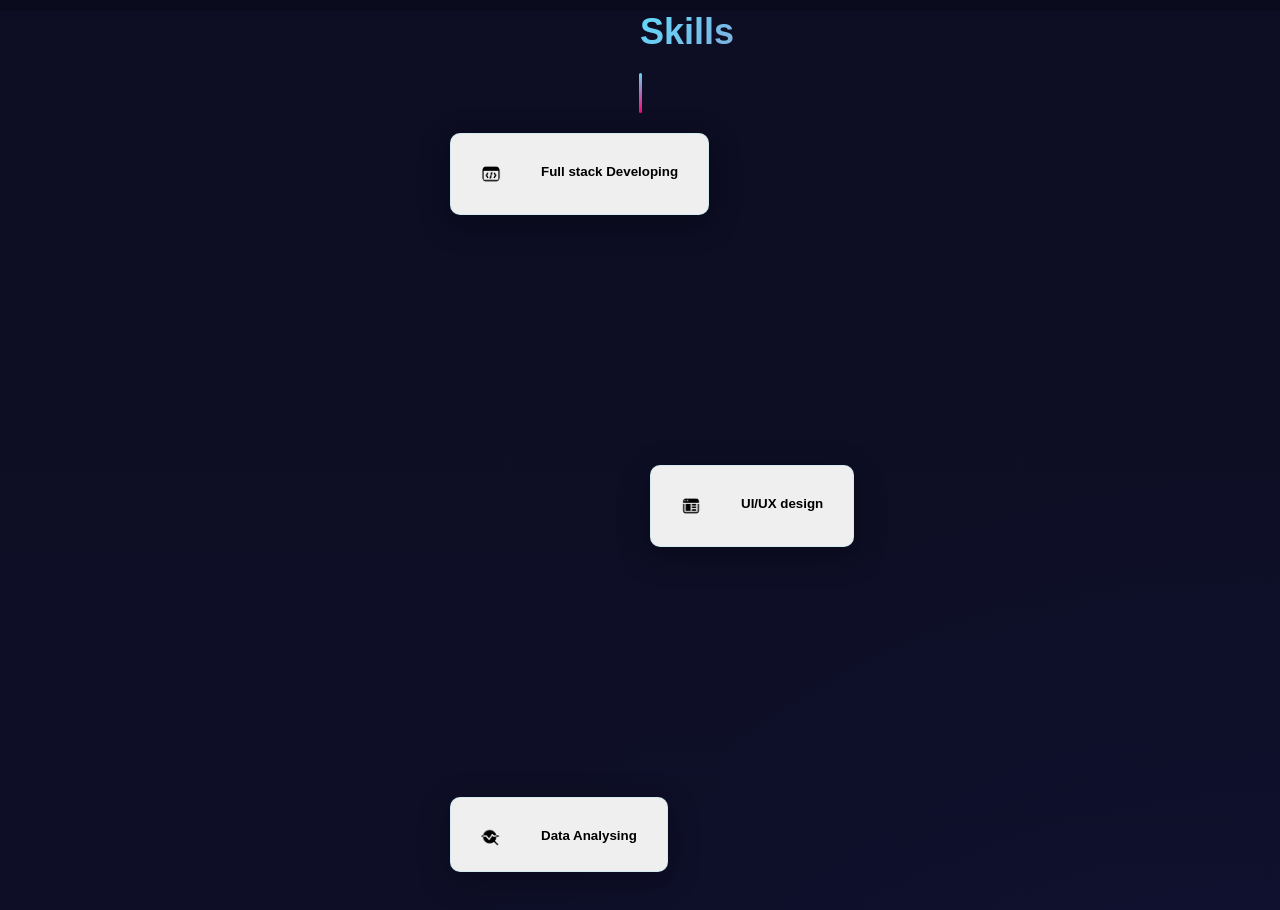
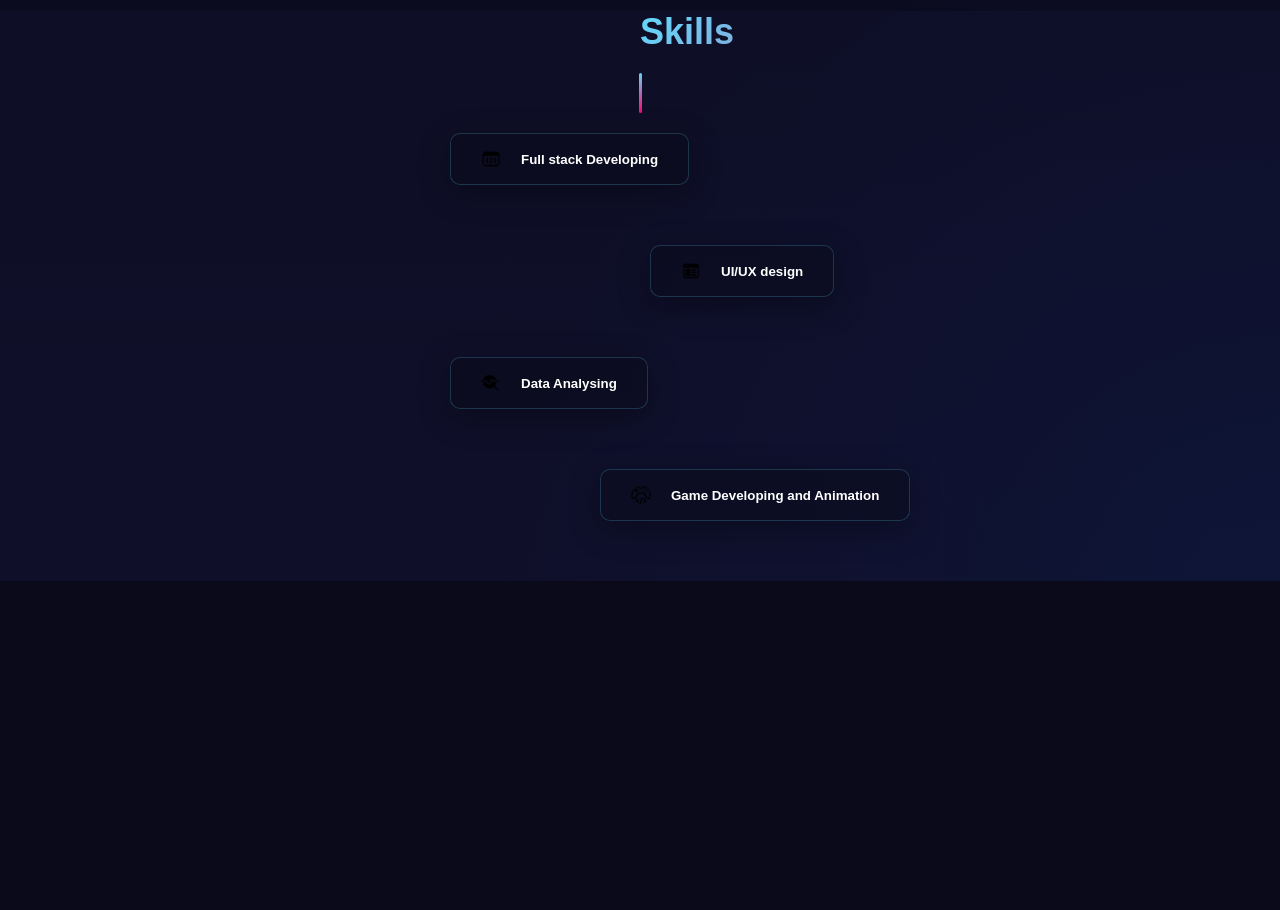
Before and after one commit to ramesh-2003-krishan/Portfolio, a React (Create React App) app in the folder portfolio/: page / in a window 1280 px wide. Shown: the part 1680-2590 px from the top of the page. After the commit the page ends 2261 px from the top, so only its background shows below. Built offline with nearby package versions, Linux system fonts and the light colour scheme.

Commit message:
skillsection:update UI

```diff
--- a/portfolio/src/pages/Home.js
+++ b/portfolio/src/pages/Home.js
@@ -3,7 +3,7 @@ import { useState, useEffect } from 'react';
 
 export default function Home() {
   const [isLightMode, setIsLightMode] = useState(false);
-  const [open,setOpen] = useState(false);
+  const [openMenu, setOpenMenu] = useState(null);
   useEffect(() => {
     const savedTheme = localStorage.getItem('theme');
     if (savedTheme === 'light') {
@@ -23,8 +23,8 @@ export default function Home() {
     }
   };
 
-  function toggleMenu(){
-    setOpen(!open);
+  function toggleMenu(menuId){
+    setOpenMenu(openMenu === menuId ? null : menuId);
   }
 
 
@@ -171,52 +171,52 @@ export default function Home() {
           </div>
           <div className="cards">
             <div>
-               <button className="cardA" onClick={toggleMenu}>
+               <button className="cardA" onClick={() => toggleMenu('A')}>
                 <img src="/logos/code.png" alt="code" className="logoo" />
                 <h4>Full stack Developing</h4>
                </button>
-              <div className={`sub-menu ${open ? "active" : ""}`}>
-                 <img src="/logos/java.svg" alt="java" className="logo" />
-                 <img src="/logos/javascript.svg" alt="javascript" className="logo" />
-                 <img src="/logos/react.png" alt="React" className="logo" />
-                 <img src="/logos/mongodb.png" alt="MongoDB" className="logo" />
-                 <img src="/logos/azure.png" alt="azure" className="logo" />
-                 <img src="/logos/spring.svg" alt="spring" className="logo" />
+              <div className={`sub-menu ${openMenu === 'A' ? "active" : ""}`}>
+                 <img src="/logos/java.svg" alt="java" className="loggo" />
+                 <img src="/logos/javascript.svg" alt="javascript" className="loggo" />
+                 <img src="/logos/react.png" alt="React" className="loggo" />
+                 <img src="/logos/mongodb.png" alt="MongoDB" className="loggo" />
+                 <img src="/logos/azure.png" alt="azure" className="loggo" />
+                 <img src="/logos/spring.svg" alt="spring" className="loggo" />
              </div>
             </div>
 
             <div >
-              <button className="cardB" onClick={toggleMenu} >
+              <button className="cardB" onClick={() => toggleMenu('B')} >
               <img src="/logos/uiux.png" alt="ui" className="logoo" />
               <h4>UI/UX design</h4>
               </button>
-               <div className={`sub-menuB ${open ? "active" : ""}`}>
-                 <img src="/logos/figma.svg" alt="Figma" className="logo" />
-                 <img src="/logos/adobe.svg" alt="adobe" className="logo" />
-                 <img src="/logos/framer.png" alt="framer" className="logo" />
+               <div className={`sub-menuB ${openMenu === 'B' ? "active" : ""}`}>
+                 <img src="/logos/figma.svg" alt="Figma" className="loggo" />
+                 <img src="/logos/adobe.svg" alt="adobe" className="loggo" />
+                 <img src="/logos/framer.png" alt="framer" className="loggo" />
              </div>
             </div>
 
             <div>
-              <button className="cardC" onClick={toggleMenu}>
+              <button className="cardC" onClick={() => toggleMenu('C')}>
               <img src="/logos/data.png" alt="data" className="logoo" />
               <h4>Data Analysing</h4>
               </button>
-              <div className={`sub-menuC ${open ? "active" : ""}`}>
-                 <img src="/logos/powerbi.png" alt="bi" className="logo" />
-                 <img src="/logos/spss.png" alt="spss" className="logo" />
+              <div className={`sub-menuC ${openMenu === 'C' ? "active" : ""}`}>
+                 <img src="/logos/powerbi.png" alt="bi" className="loggo" />
+                 <img src="/logos/spss.png" alt="spss" className="loggo" />
              </div>
             </div>
 
             <div>
-              <button className="cardD" onClick="toggleMenu()">
+              <button className="cardD" onClick={() => toggleMenu('D')}>
               <img src="/logos/gamedev.png" alt="data" className="logoo" />
               <h4>Game Developing and Animation</h4>
               </button>
-              <div className={`sub-menuD ${open ? "active" : ""}`}>
-                 <img src="/logos/unity.svg" alt="unity" className="logo" />
-                 <img src="/logos/unreal.svg" alt="unreal" className="logo" />
-                 <img src="/logos/blender.png" alt="blender" className="logo" />
+              <div className={`sub-menuD ${openMenu === 'D' ? "active" : ""}`}>
+                 <img src="/logos/unity.svg" alt="unity" className="loggo" />
+                 <img src="/logos/unreal.svg" alt="unreal" className="loggo" />
+                 <img src="/logos/blender.png" alt="blender" className="loggo" />
              </div>
             </div>
 
--- a/portfolio/src/style/Home.css
+++ b/portfolio/src/style/Home.css
@@ -690,91 +690,46 @@ body {
 }
 
 
-.cardB {
+.cardA, .cardB, .cardC, .cardD {
   display: flex;
-  gap: 40px;
-  padding: 30px;
+  gap: 20px;
+  padding: 15px 30px;
   border: 1px solid var(--border-color);
   border-radius: 10px;
-  max-width: 350px;
-   max-height: 200px;
-
   box-shadow: 0 8px 32px var(--shadow-color);
-  align-items: flex-start;
-  margin-left: 650px;
-
-   transition: all 0.3s ease;
+  align-items: center;
+  transition: all 0.3s ease;
+  background: var(--bg-accent);
+  color: var(--text-primary);
+  cursor: pointer;
+  z-index: 10;
+  position: relative;
 }
 
-.cardB:hover{
+.cardA:hover, .cardB:hover, .cardC:hover, .cardD:hover {
   transform: scale(1.05);
   text-shadow: 0 0 20px rgba(97, 218, 251, 0.5);
   background: var(--gradient-primary);
 }
 
-
 .cardA {
-   display: flex;
-  gap: 40px;
-  padding: 30px;
-  border: 1px solid var(--border-color);
-  border-radius: 10px;
   max-width: 350px;
-  max-height: 200px;
-
-  box-shadow: 0 8px 32px var(--shadow-color);
-  align-items: flex-start;
   margin-left: 450px;
-   transition: all 0.3s ease;
 }
 
-.cardA:hover{
-  transform: scale(1.05);
-  text-shadow: 0 0 20px rgba(97, 218, 251, 0.5);
-  background: var(--gradient-primary);
+.cardB {
+  max-width: 350px;
+  margin-left: 650px;
 }
 
 .cardC {
-  display: flex;
-  gap: 40px;
-  padding: 30px;
-  border: 1px solid var(--border-color);
-  border-radius: 10px;
   max-width: 600px;
-  max-height: 75px;
-
-  box-shadow: 0 8px 32px var(--shadow-color);
-  align-items: flex-start;
-   margin-left: 450px;
-   transition: all 0.3s ease;
-}
-
-.cardC:hover{
-  transform: scale(1.05);
-  text-shadow: 0 0 20px rgba(97, 218, 251, 0.5);
-  background: var(--gradient-primary);
+  margin-left: 450px;
 }
 
 .cardD {
-  display: flex;
-  gap: 40px;
-  padding: 30px;
-  border: 1px solid var(--border-color);
-  border-radius: 10px;
-  max-width: 350px;
-   max-height: 200px;
-
-  box-shadow: 0 8px 32px var(--shadow-color);
-  align-items: flex-start;
-   margin-left: 600px;
-   transition: all 0.3s ease;
-}
-
-.cardD:hover{
-  transform: scale(1.05);
-  text-shadow: 0 0 20px rgba(97, 218, 251, 0.5);
-  background: var(--gradient-primary);
-
+  max-width: 450px;
+  margin-left: 600px;
 }
 
 .logoo{
@@ -801,14 +756,14 @@ body {
 
 .sub-menu {
   position: relative;
-  margin-top: 50px;
-  height: 200px;
+  margin-top: 10px;
+  height: 50px;
 }
 
 
-.logo {
-  width: 60px;
-  height: 60px;
+.loggo {
+  width: 40px;
+  height: 40px;
   position: absolute;
   left: 50%;
   top: 0;
@@ -820,93 +775,93 @@ body {
 }
 
 
-.sub-menu.active .logo {
+.sub-menu.active .loggo {
   opacity: 1;
 }
 
 
-.sub-menu.active .logo:nth-child(1) {
+.sub-menu.active .loggo:nth-child(1) {
   transform: translate(-350px, 0) scale(1);
 }
 
-.sub-menu.active .logo:nth-child(2) {
-  transform: translate(-250px, 0) scale(1);
+.sub-menu.active .loggo:nth-child(2) {
+  transform: translate(-275px, 0) scale(1);
 }
 
-.sub-menu.active .logo:nth-child(3) {
-  transform: translate(-200px, -250px) scale(1);
+.sub-menu.active .loggo:nth-child(3) {
+  transform: translate(-200px, -150px) scale(1);
 }
 
-.sub-menu.active .logo:nth-child(4) {
-  transform: translate(-400px, -200px) scale(1);
+.sub-menu.active .loggo:nth-child(4) {
+  transform: translate(-350px, -125px) scale(1);
 }
 
-.sub-menu.active .logo:nth-child(5) {
-  transform: translate(-400px, -100px) scale(1);
+.sub-menu.active .loggo:nth-child(5) {
+  transform: translate(-375px, -50px) scale(1);
 }
 
-.sub-menu.active .logo:nth-child(6) {
-  transform: translate(-300px, -250px) scale(1);
+.sub-menu.active .loggo:nth-child(6) {
+  transform: translate(-275px, -150px) scale(1);
 }
 
 .sub-menuB {
   position: relative;
-  margin-top: 50px;
-  height: 200px;
+  margin-top: 10px;
+  height: 50px;
 }
 
-.sub-menuB.active .logo {
+.sub-menuB.active .loggo {
   opacity: 1;
 }
 
-.sub-menuB.active .logo:nth-child(1) {
-  transform: translate(200px, 0) scale(1);
+.sub-menuB.active .loggo:nth-child(1) {
+  transform: translate(180px, 0) scale(1);
 }
 
-.sub-menuB.active .logo:nth-child(2) {
-  transform: translate(250px, -100px) scale(1);
+.sub-menuB.active .loggo:nth-child(2) {
+  transform: translate(220px, -70px) scale(1);
 }
 
-.sub-menuB.active .logo:nth-child(3) {
-  transform: translate(200px, -200px) scale(1);
+.sub-menuB.active .loggo:nth-child(3) {
+  transform: translate(180px, -125px) scale(1);
 }
 
 .sub-menuC {
   position: relative;
-  margin-top: 50px;
-  height: 200px;
+  margin-top: 10px;
+  height: 50px;
 }
 
-.sub-menuC.active .logo {
+.sub-menuC.active .loggo {
   opacity: 1;
 }
 
-.sub-menuC.active .logo:nth-child(1) {
-  transform: translate(-350px, -50px) scale(1);
+.sub-menuC.active .loggo:nth-child(1) {
+  transform: translate(-350px, 0) scale(1);
 }
 
-.sub-menuC.active .logo:nth-child(2) {
-  transform: translate(-350px, -200px) scale(1);
+.sub-menuC.active .loggo:nth-child(2) {
+  transform: translate(-350px, -100px) scale(1);
 }
 
 .sub-menuD {
   position: relative;
-  margin-top: 50px;
-  height: 200px;
+  margin-top: 10px;
+  height: 50px;
 }
 
-.sub-menuD.active .logo {
+.sub-menuD.active .loggo {
   opacity: 1;
 }
 
-.sub-menuD.active .logo:nth-child(1) {
-  transform: translate(250px, -25px) scale(1);
+.sub-menuD.active .loggo:nth-child(1) {
+  transform: translate(250px, 0) scale(1);
 }
 
-.sub-menuD.active .logo:nth-child(2) {
-  transform: translate(300px, -125px) scale(1);
+.sub-menuD.active .loggo:nth-child(2) {
+  transform: translate(300px, -50px) scale(1);
 }
 
-.sub-menuD.active .logo:nth-child(3) {
-  transform: translate(250px, -200px) scale(1);
+.sub-menuD.active .loggo:nth-child(3) {
+  transform: translate(250px, -100px) scale(1);
 }
```
